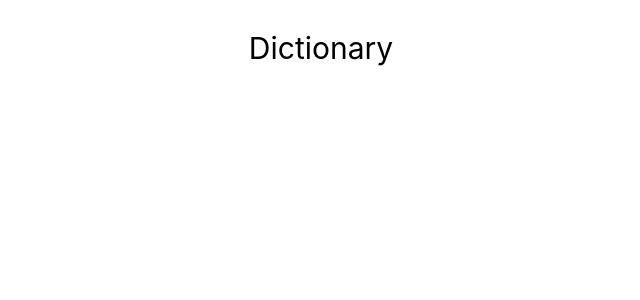
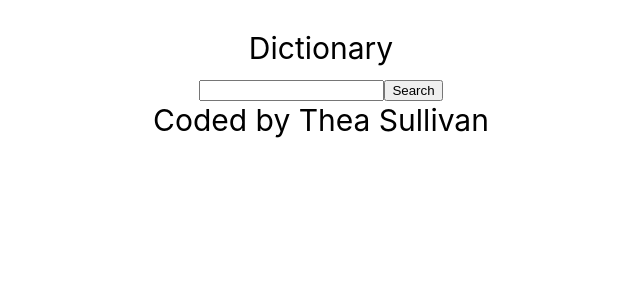
Before and after one commit to TheacSully/react-dictionary-app, a React (Create React App) app: page / in a window 1280 px wide. Shown: the top 300 px of the page, without its empty margins (319-959 px from the left). Built offline with nearby package versions, Linux system fonts and the light colour scheme.

Commit message:
Created basic search engine

```diff
--- a/src/App.js
+++ b/src/App.js
@@ -1,10 +1,15 @@
 import React from "react";
 import "./App.css";
+import Dictionary from "./Dictionary";
 
 export default function App() {
   return (
-    <div className="App">
-      <header className="App-header">Dictionary</header>
+    <div className="container">
+      <div className="App">
+        <header className="App-header">Dictionary</header>
+        <Dictionary />
+        <footer className="text-center"> Coded by Thea Sullivan</footer>
+      </div>
     </div>
   );
 }
--- /dev/null
+++ b/src/Dictionary.js
@@ -0,0 +1,23 @@
+import React, { useState } from "react";
+import "./Dictionary.css";
+
+export default function Dictionary() {
+  let [keyword, setKeyword] = useState("");
+
+  function search(event) {
+    event.preventDefault();
+    alert(`searching for definition`);
+  }
+
+  function handleKeywordChange(event) {
+    setKeyword(event.target.value);
+  }
+  return (
+    <div className="Dictionary">
+      <form onSubmit={search}>
+        <input type="search" onChange={handleKeywordChange} />
+        <button>Search</button>
+      </form>
+    </div>
+  );
+}
```
Also changed, not shown: src/Dictionary.css (added).
